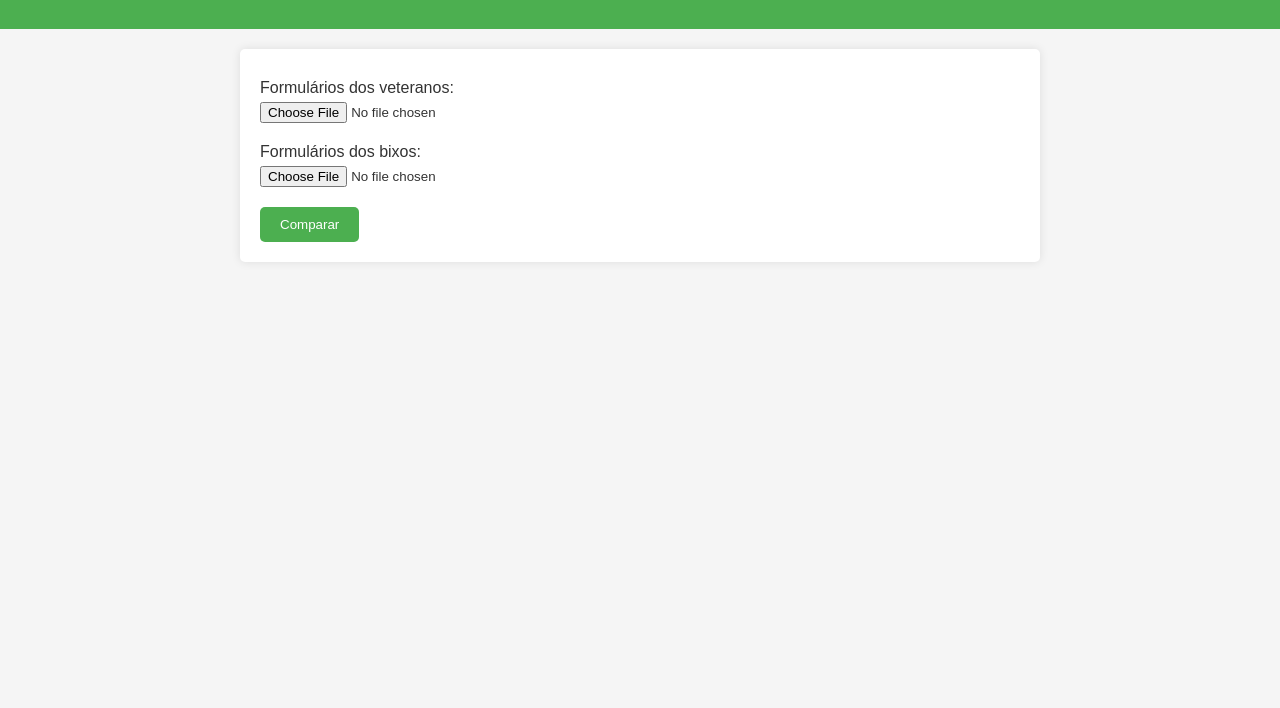
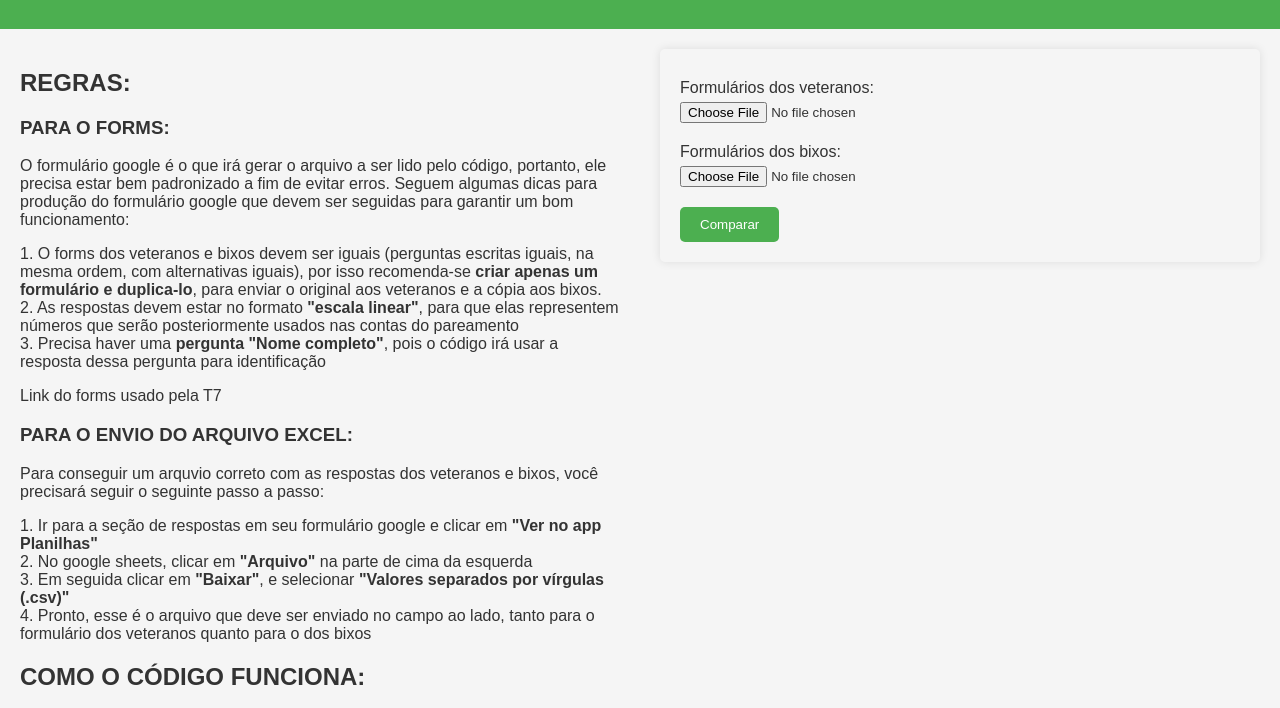
Before and after one commit to GabrielBreso/Pareamento-FMBRU, a plain HTML site: page pareamento euclidiano.html in a window 1280 px wide. Shown: the part 71-779 px from the top of the page. Drawn offline with nearby package versions, Linux system fonts and the light colour scheme.

Commit message:
so mudei a estética do site e add comentários

```diff
--- a/pareamento euclidiano.html
+++ b/pareamento euclidiano.html
@@ -1,6 +1,5 @@
 <!DOCTYPE html>
-<html lang="pt-br">
-
+<html lang="pt-BR">
 <head>
     <meta charset="UTF-8">
     <title>Comparação de Respostas</title>
@@ -13,41 +12,43 @@
             background-color: #f5f5f5;
             color: #333;
         }
-
         header {
             background-color: #4CAF50;
             color: white;
             padding: 10px 0;
             text-align: center;
+            width: 100%;
         }
-
         main {
+            display: flex;
+            flex-direction: row;
+        }
+        .left-side {
+            width: 50%;
             padding: 20px;
-            max-width: 800px;
-            margin: auto;
+            box-sizing: border-box;
         }
-
+        .right-side {
+            width: 50%;
+            padding: 20px;
+            box-sizing: border-box;
+        }
         h1 {
             text-align: center;
         }
-
         form {
-            background-color: white;
             padding: 20px;
             border-radius: 5px;
             box-shadow: 0 0 10px rgba(0, 0, 0, 0.1);
         }
-
         label {
             display: block;
             margin: 10px 0 5px;
         }
-
         input[type="file"] {
             display: block;
             margin-bottom: 20px;
         }
-
         input[type="submit"] {
             background-color: #4CAF50;
             color: white;
@@ -56,79 +57,100 @@
             border-radius: 5px;
             cursor: pointer;
         }
-
         input[type="submit"]:hover {
             background-color: #45a049;
         }
-
         table {
             width: 100%;
             border-collapse: collapse;
             margin-top: 20px;
         }
-
-        table,
-        th,
-        td {
+        table, th, td {
             border: 1px solid #ddd;
         }
-
-        th,
-        td {
+        th, td {
             padding: 12px;
             text-align: left;
         }
-
         th {
             background-color: #f2f2f2;
         }
-
         #resultados {
             margin-top: 20px;
         }
     </style>
 </head>
-
 <body>
     <header>
         <h1>Comparação de Respostas</h1>
     </header>
     <main>
+        <div class="left-side">
+            <h2>REGRAS:</h2>
+            <h3>PARA O FORMS:</h3>
+            <p>O formulário google é o que irá gerar o arquivo a ser lido pelo código, portanto, ele precisa estar bem padronizado a fim de evitar erros. Seguem algumas dicas para produção do formulário google que devem ser seguidas para garantir um bom funcionamento: </p>
+            <p>1. O forms dos veteranos e bixos devem ser iguais (perguntas escritas iguais, na mesma ordem, com alternativas iguais), por isso recomenda-se  <strong>criar apenas um formulário e duplica-lo</strong>, para enviar o original aos veteranos e a cópia aos bixos. <br>
+            2. As respostas devem estar no formato  <strong>"escala linear"</strong>, para que elas representem números que serão posteriormente usados nas contas do pareamento <br>
+            3. Precisa haver uma  <strong>pergunta "Nome completo"</strong>, pois o código irá usar a resposta dessa pergunta para identificação <br>
+            </p>
+            <p>Link do forms usado pela T7</p>
+            <h3>PARA O ENVIO DO ARQUIVO EXCEL:</h3>
+            <p>Para conseguir um arquvio correto com as respostas dos veteranos e bixos, você precisará seguir o seguinte passo a passo: <br>
+            </p>
+                <p>1. Ir para a seção de respostas em seu formulário google e clicar em <strong>"Ver no app Planilhas"</strong> <br>
+                2. No google sheets, clicar em  <strong>"Arquivo"</strong> na parte de cima da esquerda <br>
+                3. Em seguida clicar em  <strong>"Baixar"</strong>, e selecionar  <strong>"Valores separados por vírgulas (.csv)"</strong> <br>
+                4. Pronto, esse é o arquivo que deve ser enviado no campo ao lado, tanto para o formulário dos veteranos quanto para o dos bixos
+            </p>
+            <h2>COMO O CÓDIGO FUNCIONA:</h2>
+            <p>O código foi feito de modo a realizar o seguinte passo a passo: <br>
+                1. Ele recebe o input dos arquivos .csv, garante que ambos foram recebidos e processa suas informações pela função parseCSV <br>
+                2. Em seguida, usa os valores atribuídos a cada resposta para calcular a distância euclidiana entre duas pessoas (isso ocorre com todas as pessoas, ou seja, ele calcula a distancia entre todas as duplas possíveis). <br>
+                3. Então, pareia as duplas, começando pelas de menor distância (maior afinidade) para as de menor distância. <br>
+                4. Exibe os resultados numa tabela e fornece um pdf com os pares e as pessoas não pareadas. <br>
+            </p>
+        </div>
+        <div class="right-side">
             <form id="upload-form">
                 <label for="tabela1">Formulários dos veteranos:</label>
                 <input type="file" id="tabela1" name="tabela1" accept=".csv" required>
-
                 <label for="tabela2">Formulários dos bixos:</label>
                 <input type="file" id="tabela2" name="tabela2" accept=".csv" required>
-
                 <input type="submit" value="Comparar">
             </form>
             <div id="resultados"></div>
-    </main>
-
+        </div>
+    <main>
     <script>
         document.getElementById('upload-form').addEventListener('submit', function (event) {
         event.preventDefault();
         const tabela1 = document.getElementById('tabela1').files[0];
         const tabela2 = document.getElementById('tabela2').files[0];
+        // Verifica se ambos os arquivos foram selecionados
         if (!tabela1 || !tabela2) {
             alert("Por favor, selecione ambos os arquivos .csv.");
             return;
         }
+        // Processa os arquivos CSV selecionados
         Promise.all([parseCSV(tabela1), parseCSV(tabela2)])
             .then(([data1, data2]) => {
                 console.log(data1);
                 console.log(data2);
+                // Verifica se os arquivos CSV não estão vazios
                 if (data1.length === 0 || data2.length === 0) {
                     alert("Um dos arquivos .csv está vazio ou não pôde ser lido.");
                     return;
                 }
+                // Verifica se ambos os arquivos CSV têm a coluna 'Nome completo'
                 if (!data1[0].hasOwnProperty('Nome completo') || !data2[0].hasOwnProperty('Nome completo')) {
                     alert("Um dos arquivos .csv não contém a coluna 'Nome completo'.");
                     return;
                 }
+                // Compara as tabelas
                 const resultados = compararTabelas(data1, data2);
+                // Exibe os resultados
                 exibirResultados(resultados);
+                // Marca como pareados e salva os CSVs atualizados
                 if (resultados.length > 0) {
                     marcarPareados(data1, data2, resultados);
                     if (dadosModificados(data1, tabela1)) {
@@ -139,9 +161,7 @@
                     }
                 }
             });
-
     });
-
         function parseCSV(file) {
             return new Promise((resolve, reject) => {
                 Papa.parse(file, {
@@ -151,7 +171,7 @@
                 });
             });
         }
-
+        //Calcula a distância euclidiana
         function calcularDistanciaEuclidiana(respostas1, respostas2) {
             const somaQuadrados = respostas1.reduce((acc, val, index) => {
                 const diferenca = parseInt(val) - parseInt(respostas2[index]);
@@ -159,13 +179,13 @@
             }, 0);
             return Math.sqrt(somaQuadrados);
         }
-
+        //Extrai as respostas das escalas de uma pessoa, excluindo as colunas 'Carimbo de data/hora' e 'Nome completo'.
         function extrairRespostasEscala(pessoa) {
             return Object.keys(pessoa)
                 .filter(key => key !== 'Carimbo de data/hora' && key !== 'Nome completo')
                 .map(key => pessoa[key]);
         }
-
+        //Compara as tabelas e calcula a distância euclidiana entre cada par de respostas. Retorna os melhores 10 resultados de comparação, excluindo os já pareados.
         function compararTabelas(tabela1, tabela2) {
             const resultados = [];
             tabela1.forEach(pessoa1 => {
@@ -200,7 +220,7 @@
             }
             return melhoresResultados;
         }
-
+        // Exibe os resultados da comparação em uma tabela HTML.
         function exibirResultados(resultados) {
             const resultadosDiv = document.getElementById('resultados');
             resultadosDiv.innerHTML = '';
@@ -232,7 +252,7 @@
             tabela.appendChild(tbody);
             resultadosDiv.appendChild(tabela);
         }
-
+        //Marca como "Sim" as pessoas que foram pareadas nas tabelas.
         function marcarPareados(tabela1, tabela2, resultados) {
             resultados.forEach(resultado => {
                 const pessoa1 = tabela1.find(p => p['Nome completo'] === resultado.pessoaTabela1);
@@ -241,7 +261,7 @@
                 if (pessoa2) pessoa2['Pareado'] = 'Sim';
             });
         }
-
+        //Verifica se os dados foram modificados comparando a tabela original com a atualizada.
         function dadosModificados(data, original) {
             if (data.length !== original.length) return true;
             for (let i = 0; i < data.length; i++) {
@@ -253,7 +273,7 @@
             }
             return false;
         }
-
+        //Salva os dados em um novo arquivo CSV.
         function salvarCSV(data, filename) {
             const csv = Papa.unparse(data);
             const blob = new Blob([csv], { type: 'text/csv;charset=utf-8;' });
@@ -266,7 +286,5 @@
             document.body.removeChild(link);
         }
     </script>
-
 </body>
-
 </html>
```
Lines whose indentation alone changed are shown as unchanged.
